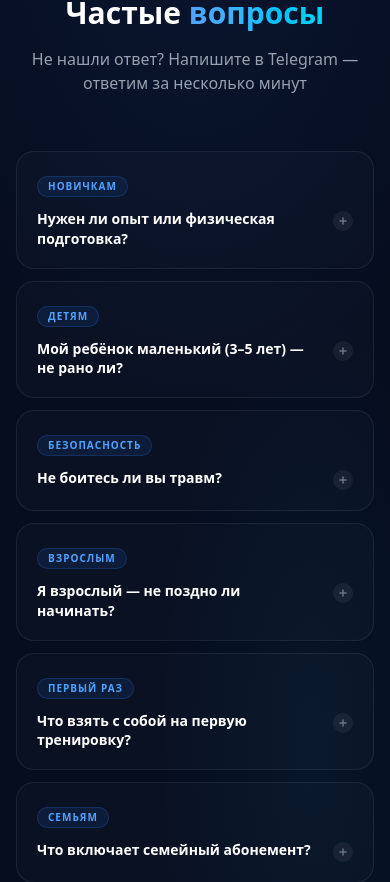
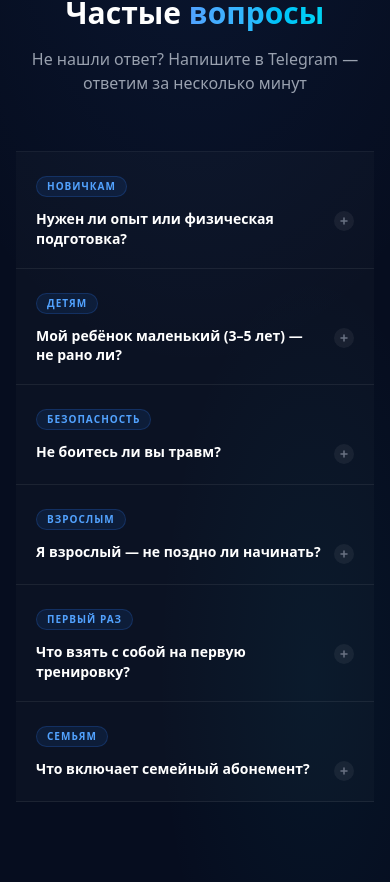
Before and after one commit to german9827387/bjj59-site, a Next.js app: page / in a window 390 px wide. Shown: the part 10866-11748 px from the top of the page. Built offline with nearby package versions, Linux system fonts and the light colour scheme.

Commit message:
fix: remove gaps between FAQ items on mobile, use dividers instead

```diff
--- a/components/FAQ.tsx
+++ b/components/FAQ.tsx
@@ -74,16 +74,16 @@ export default function FAQ() {
         </Reveal>
 
         {/* Two-column grid on desktop */}
-        <div className="grid sm:grid-cols-2 gap-3">
+        <div className="border-t border-white/[0.07] sm:border-0 grid sm:grid-cols-2 sm:gap-3">
           {faqs.map((faq, i) => {
             const isOpen = open === i;
             return (
               <Reveal key={i} delay={i * 40}>
                 <button
                   onClick={() => setOpen(isOpen ? null : i)}
-                  className={`w-full text-left rounded-2xl border transition-all duration-200 ${
+                  className={`w-full text-left rounded-none sm:rounded-2xl border-b sm:border transition-all duration-200 ${
                     isOpen
-                      ? "border-blue-500/40 bg-gradient-to-br from-blue-500/10 to-blue-500/[0.03]"
+                      ? "sm:border-blue-500/40 border-white/[0.07] bg-gradient-to-br from-blue-500/10 to-blue-500/[0.03]"
                       : "border-white/[0.07] bg-white/[0.02] hover:border-blue-500/25 hover:bg-white/[0.04]"
                   }`}
                 >
```
